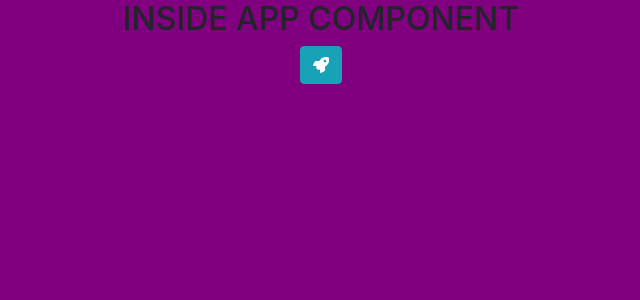
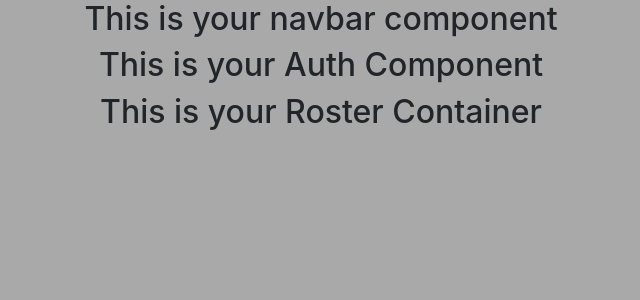
Before and after one commit to ToddSpainhour/sports-roster, a React (Create React App) app: page / in a window 1280 px wide. Shown: the top 300 px of the page, without its empty margins (319-959 px from the left). Built offline with nearby package versions, Linux system fonts and the light colour scheme.

Commit message:
initial components added

```diff
--- a/src/App/App.js
+++ b/src/App/App.js
@@ -1,12 +1,17 @@
 import React from 'react';
+import MyNavbar from '../components/MyNavbar/MyNavbar';
+import RosterContainer from '../components/RosterContainer/RosterContainer';
+import Auth from '../components/Auth/Auth';
+
 import './App.scss';
 
 class App extends React.Component {
   render() {
     return (
       <div className="App">
-        <h2>INSIDE APP COMPONENT</h2>
-        <button className="btn btn-info"><i className="fas fa-rocket"></i></button>
+        <MyNavbar />
+        <Auth />
+        <RosterContainer />
       </div>
     );
   }
--- /dev/null
+++ b/src/components/Auth/Auth.js
@@ -0,0 +1,15 @@
+import React from 'react';
+
+import './Auth.scss';
+
+class Auth extends React.Component {
+  render() {
+    return (
+    <div className="Auth">
+      <h2>This is your Auth Component</h2>
+    </div>
+    );
+  }
+}
+
+export default Auth;
--- /dev/null
+++ b/src/components/Auth/Auth.scss
@@ -0,0 +1,3 @@
+.Auth {
+  display: block;
+}
--- /dev/null
+++ b/src/components/MyNavbar/MyNavbar.js
@@ -0,0 +1,15 @@
+import React from 'react';
+
+import './MyNavbar.scss';
+
+class MyNavbar extends React.Component {
+  render() {
+    return (
+      <div className="MyNavbar">
+<h2>This is your navbar component</h2>
+      </div>
+    );
+  }
+}
+
+export default MyNavbar;
--- /dev/null
+++ b/src/components/MyNavbar/MyNavbar.scss
@@ -0,0 +1,3 @@
+.MyNavbar {
+  display: block;
+}
--- /dev/null
+++ b/src/components/RosterContainer/RosterContainer.js
@@ -0,0 +1,15 @@
+import React from 'react';
+
+import './RosterContainer.scss';
+
+class RosterContainer extends React.Component {
+  render() {
+    return (
+      <div className="RosterContainer">
+        <h2>This is your Roster Container</h2>
+      </div>
+    );
+  }
+}
+
+export default RosterContainer;
--- /dev/null
+++ b/src/components/RosterContainer/RosterContainer.scss
@@ -0,0 +1,3 @@
+.RosterContainer {
+  display: block;
+}
--- a/src/styles/_variables.scss
+++ b/src/styles/_variables.scss
@@ -1 +1 @@
-$favoritecolor: purple;
+$favoritecolor: darkgrey;
```
